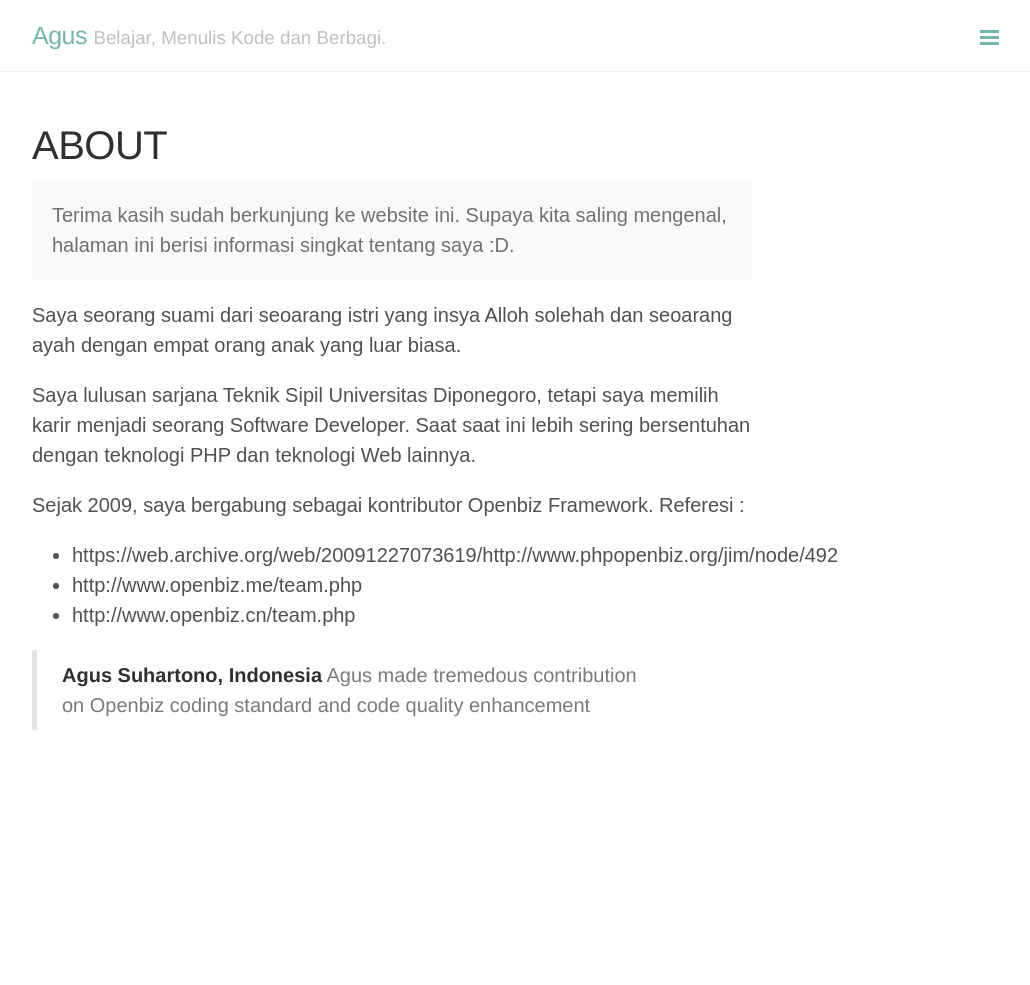
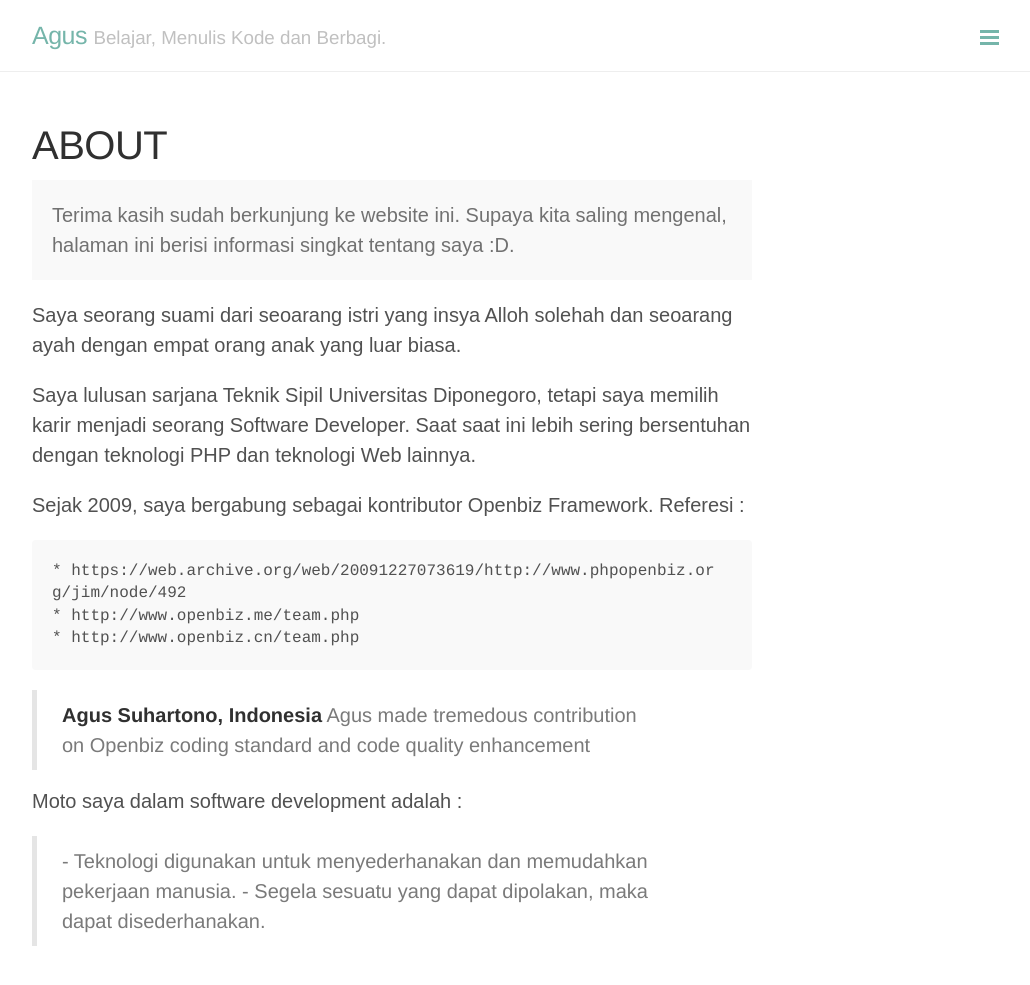
Before and after one commit to agussuhartono/id, a Jekyll site: the page built from about.md, in a window 1280 px wide and 1026 px high. Shown: the top 985 px of the window, without its empty margins (248-1278 px from the left). Built offline with Jekyll 4.4.1, drawn with Linux system fonts in a browser that asks for light colours; comment, search, counter and statistics services are not loaded.

Commit message:
fix about

```diff
--- a/about.md
+++ b/about.md
@@ -15,12 +15,19 @@ Saat saat ini lebih sering bersentuhan dengan teknologi PHP dan teknologi Web la
 
 Sejak 2009, saya bergabung sebagai kontributor Openbiz Framework.
 Referesi :
-* https://web.archive.org/web/20091227073619/http://www.phpopenbiz.org/jim/node/492
-* http://www.openbiz.me/team.php
-* http://www.openbiz.cn/team.php
 
+	* https://web.archive.org/web/20091227073619/http://www.phpopenbiz.org/jim/node/492
+	* http://www.openbiz.me/team.php
+	* http://www.openbiz.cn/team.php
 
 <blockquote>
-<strong>Agus Suhartono, Indonesia</strong>
-Agus made tremedous contribution on Openbiz coding standard and code quality enhancement
+	<strong>Agus Suhartono, Indonesia</strong>
+	Agus made tremedous contribution on Openbiz coding standard and code quality enhancement
 </blockquote>
+
+Moto saya dalam software development adalah :
+
+<blockquote>
+	- Teknologi digunakan untuk menyederhanakan dan memudahkan pekerjaan manusia.
+	- Segela sesuatu yang dapat dipolakan, maka dapat disederhanakan.
+</blockquote>
```
